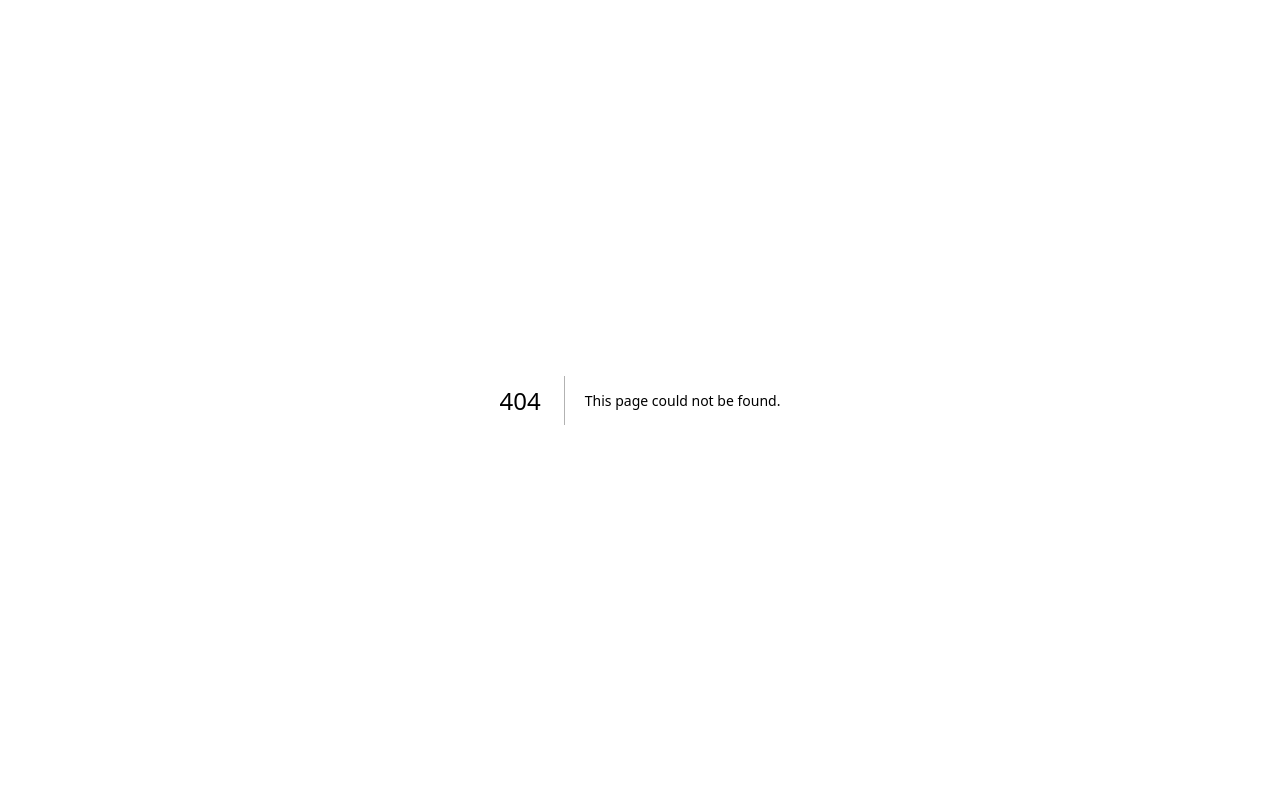
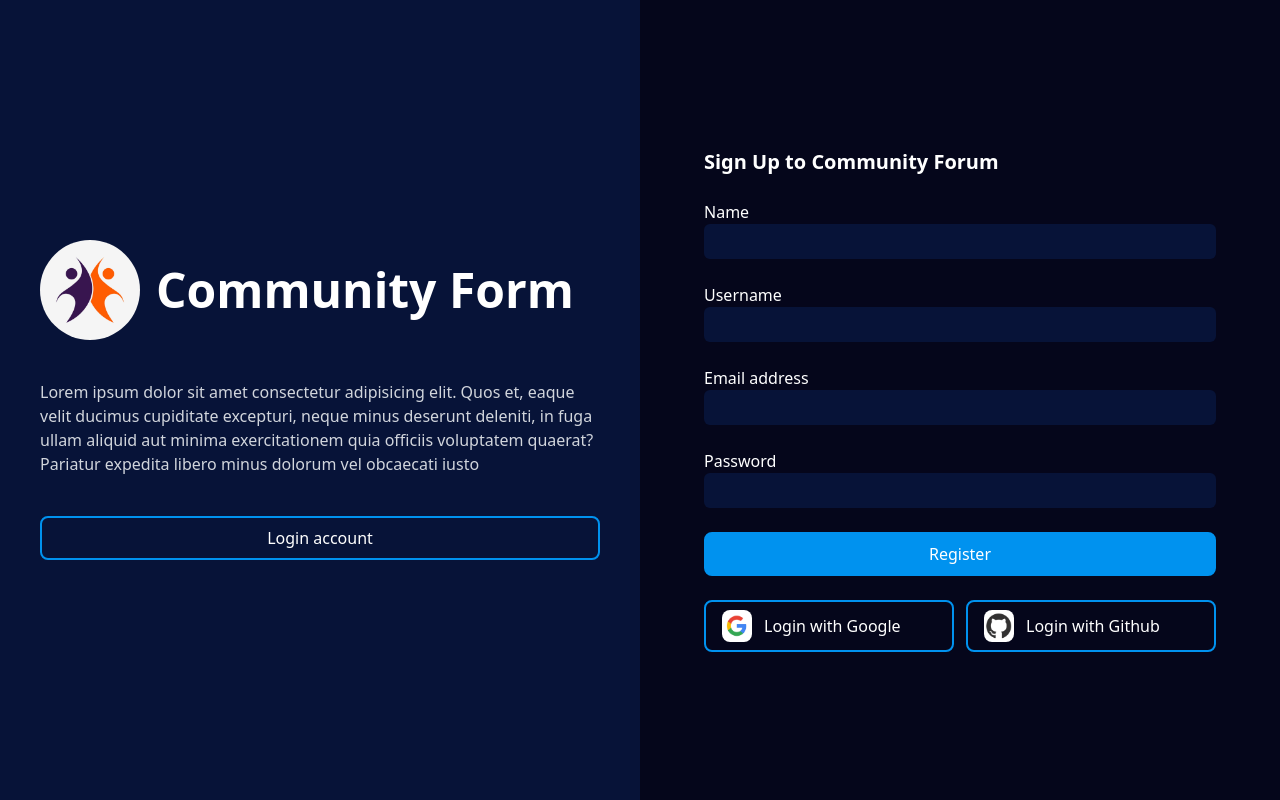
Before and after one commit to Aye-Chan-Soe/Community-App, a Next.js app: page /register in a window 1280 px wide. Before the commit this address had no page. Built offline with nearby package versions, Linux system fonts and the light colour scheme.

Commit message:
Navbar, Login & Register Pages finished

```diff
--- /dev/null
+++ b/app/(auth)/AuthForm.tsx
@@ -0,0 +1,19 @@
+import React from "react";
+import Button from "@/components/Button";
+import google from "@/public/google.png";
+import github from "@/public/github.png";
+
+function AuthForm() {
+  return (
+    <div className="flex space-x-3">
+      <Button type="outline" icon={google}>
+        Login with Google
+      </Button>
+      <Button type="outline" icon={github}>
+        Login with Github
+      </Button>
+    </div>
+  );
+}
+
+export default AuthForm;
--- /dev/null
+++ b/app/(auth)/login/page.tsx
@@ -0,0 +1,54 @@
+import Image from "next/image";
+
+import Input from "@/components/Input";
+import logo from "../../../public/logo.jpg";
+import Button from "@/components/Button";
+import AuthForm from "../AuthForm";
+
+function page() {
+  return (
+    <div className="flex ">
+      <div className="bg-primary h-screen w-2/4 p-10  flex items-center">
+        <div className="space-y-10">
+          <div className="flex items-center space-x-4">
+            <Image
+              src={logo}
+              width={100}
+              height={100}
+              alt="logo"
+              className="rounded-full"
+            />
+            <h1 className="text-5xl font-semibold">Community Form</h1>
+          </div>
+          <p className="text-gray-300">
+            Lorem ipsum dolor sit amet consectetur adipisicing elit. Quos et,
+            eaque velit ducimus cupiditate excepturi, neque minus deserunt
+            deleniti, in fuga ullam aliquid aut minima exercitationem quia
+            officiis voluptatem quaerat? Pariatur expedita libero minus dolorum
+            vel obcaecati iusto
+          </p>
+          <Button type="outline">Create a new account ?</Button>
+        </div>
+      </div>
+      <div className="w-2/4 h-screen flex justify-center items-center">
+        <div className=" w-4/5 space-y-6">
+          <h3 className="text-xl font-semibold">
+            Sign in to <span className="font-bold">Community</span> Forum
+          </h3>
+          <div>
+            <Input label="Email address" />
+          </div>
+          <div>
+            <Input label="Password" />
+          </div>
+          <div>
+            <Button>Login</Button>
+          </div>
+          <AuthForm />
+        </div>
+      </div>
+    </div>
+  );
+}
+
+export default page;
--- /dev/null
+++ b/app/(auth)/register/page.tsx
@@ -0,0 +1,60 @@
+import Image from "next/image";
+
+import Input from "@/components/Input";
+import logo from "../../../public/logo.jpg";
+import Button from "@/components/Button";
+import AuthForm from "../AuthForm";
+
+function page() {
+  return (
+    <div className="flex ">
+      <div className="bg-primary h-screen w-2/4 p-10  flex items-center">
+        <div className="space-y-10">
+          <div className="flex items-center space-x-4">
+            <Image
+              src={logo}
+              width={100}
+              height={100}
+              alt="logo"
+              className="rounded-full"
+            />
+            <h1 className="text-5xl font-semibold">Community Form</h1>
+          </div>
+          <p className="text-gray-300">
+            Lorem ipsum dolor sit amet consectetur adipisicing elit. Quos et,
+            eaque velit ducimus cupiditate excepturi, neque minus deserunt
+            deleniti, in fuga ullam aliquid aut minima exercitationem quia
+            officiis voluptatem quaerat? Pariatur expedita libero minus dolorum
+            vel obcaecati iusto
+          </p>
+          <Button type="outline">Login account</Button>
+        </div>
+      </div>
+      <div className="w-2/4 h-screen flex justify-center items-center">
+        <div className=" w-4/5 space-y-6">
+          <h3 className="text-xl font-semibold">
+            Sign Up to <span className="font-bold">Community</span> Forum
+          </h3>
+          <div>
+            <Input label="Name" />
+          </div>
+          <div>
+            <Input label="Username" />
+          </div>
+          <div>
+            <Input label="Email address" />
+          </div>
+          <div>
+            <Input label="Password" />
+          </div>
+          <div>
+            <Button>Register</Button>
+          </div>
+          <AuthForm />
+        </div>
+      </div>
+    </div>
+  );
+}
+
+export default page;
--- a/app/page.tsx
+++ b/app/page.tsx
@@ -1,7 +1,5 @@
 import LeftSidebar from "@/components/LeftSidebar";
 import Navbar from "@/components/Navbar";
-import Link from "next/link";
-import { IoHome } from "react-icons/io5";
 
 function page() {
   return (
--- /dev/null
+++ b/components/Button.tsx
@@ -0,0 +1,34 @@
+import React from "react";
+import Image, { StaticImageData } from "next/image";
+
+function Button({
+  icon,
+  children,
+  type = "normal",
+}: {
+  icon?: string | StaticImageData;
+  children: React.ReactNode;
+  type?: "normal" | "outline";
+}) {
+  return (
+    <button
+      className={` w-full space-x-3 border-2 border-main rounded-lg px-4 py-2 ${
+        type === "outline" ? "border-main border-2" : "bg-main"
+      }
+        ${icon ? "flex items-center" : ""}`}
+    >
+      {icon && (
+        <Image
+          src={icon}
+          alt="google-logo"
+          width={30}
+          height={30}
+          className="rounded-lg"
+        />
+      )}
+      <span>{children}</span>
+    </button>
+  );
+}
+
+export default Button;
--- /dev/null
+++ b/components/Input.tsx
@@ -0,0 +1,22 @@
+import React from "react";
+
+function Input({
+  placeholder,
+  label,
+}: {
+  placeholder?: string;
+  label?: string;
+}) {
+  return (
+    <div className="space-y-3">
+      {label && <label htmlFor="">{label}</label>}
+      <input
+        type="text"
+        className=" px-4 py-2 w-full h-[35px] bg-primary rounded-md"
+        placeholder={placeholder}
+      />
+    </div>
+  );
+}
+
+export default Input;
--- a/components/Navbar.tsx
+++ b/components/Navbar.tsx
@@ -1,6 +1,8 @@
 import Image from "next/image";
+
 import logo from "../public/logo.jpg";
 import profile from "../public/profile.jpg";
+import Input from "./Input";
 
 function Navbar() {
   return (
@@ -15,12 +17,8 @@ function Navbar() {
         />
         <h1>Community</h1>
       </div>
-      <div className="items-center justify-center flex">
-        <input
-          type="text"
-          className=" px-4 py-2 w-[600px] h-[35px] bg-primary rounded-md"
-          placeholder="Search anything"
-        />
+      <div className="w-[600px]">
+        <Input placeholder={"Search anything..."} />
       </div>
       <div>
         <Image
```
Also changed, not shown: public/github.png (added), public/google.png (added).
